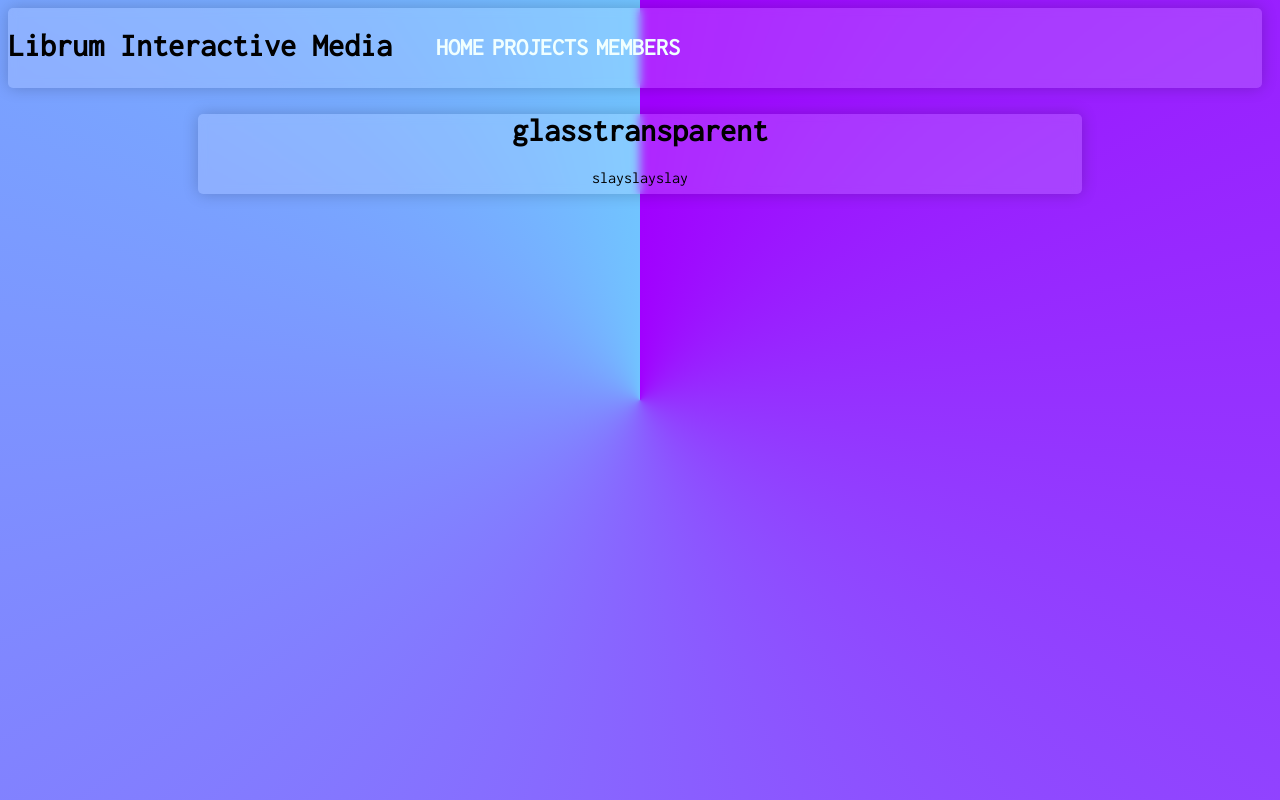
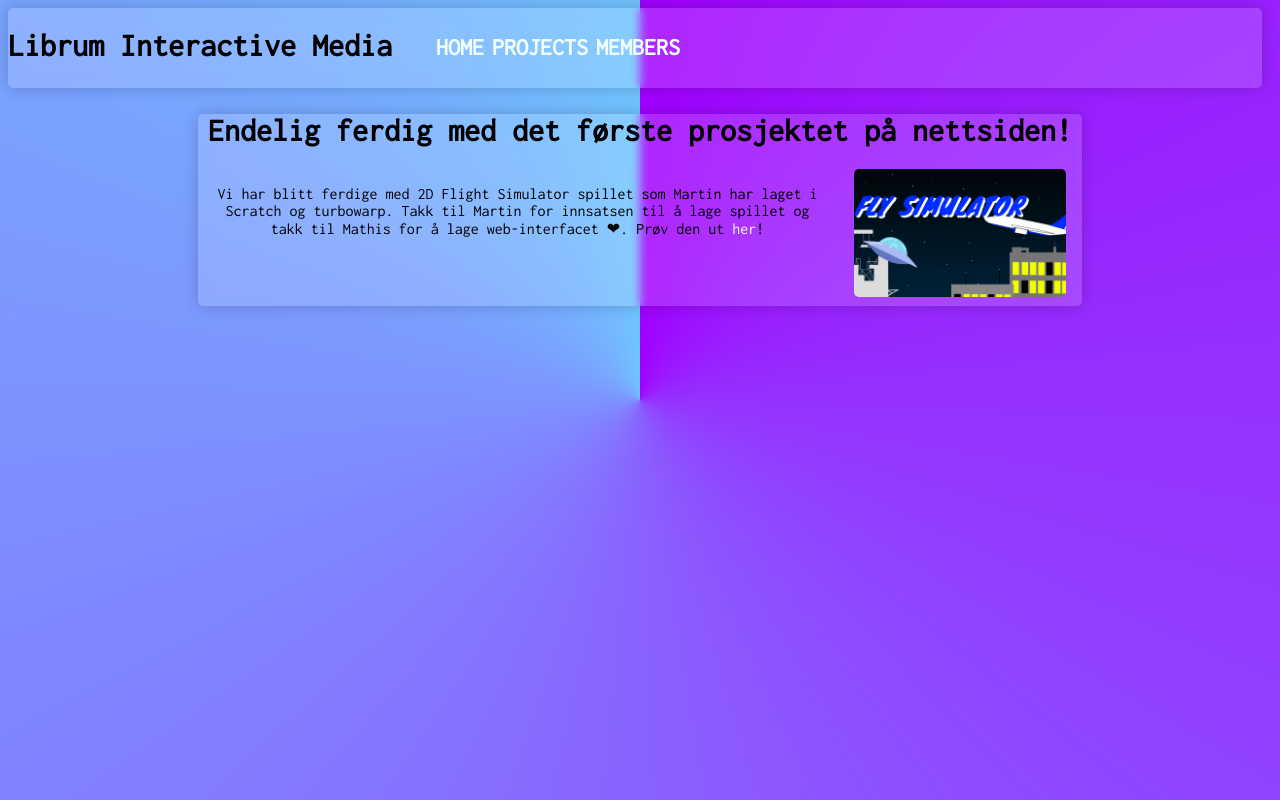
Before and after one commit to Librum12/librum12.github.io, a plain HTML site: page index.html in a window 1280 px wide. Drawn offline with Linux system fonts and the light colour scheme.

Commit message:
deleting some sample text
deleting some sample text

```diff
--- a/index.html
+++ b/index.html
@@ -32,9 +32,10 @@
     <br>
     <br>
     <br>
-    <div class="glasstransparent">
-        <h1>glasstransparent</h1>
-        <p>slayslayslay</p>
+    <div class="glasstransparent" style="height: 12rem;">
+        <h1>Endelig ferdig med det første prosjektet på nettsiden!</h1>
+        <p style="float: left; width: 38em; margin-left: 1em;">Vi har blitt ferdige med 2D Flight Simulator spillet som Martin har laget i Scratch og turbowarp. Takk til Martin for innsatsen til å lage spillet og takk til Mathis for å lage web-interfacet ❤. Prøv den ut <a href="https://librum12.github.io/projects/2D%20Flight%20Simulator/2D-Flight-Simulator.html">her</a>!</p>
+        <img src="projects/2D Flight Simulator/bilder/tn1.jpg" style="height: 8em; border-radius: 5px; float: right; margin-right: 1em;">
     </div>
 </body>
 </html>
```
Also changed, not shown: 2 other files.
